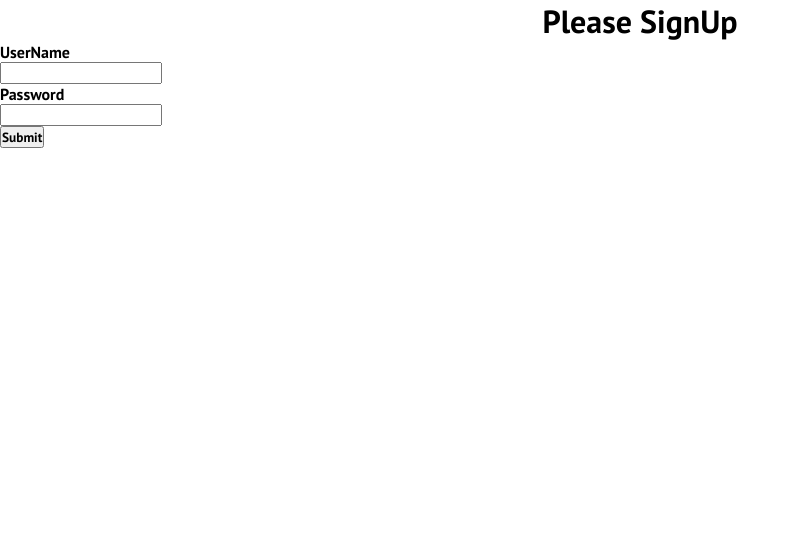
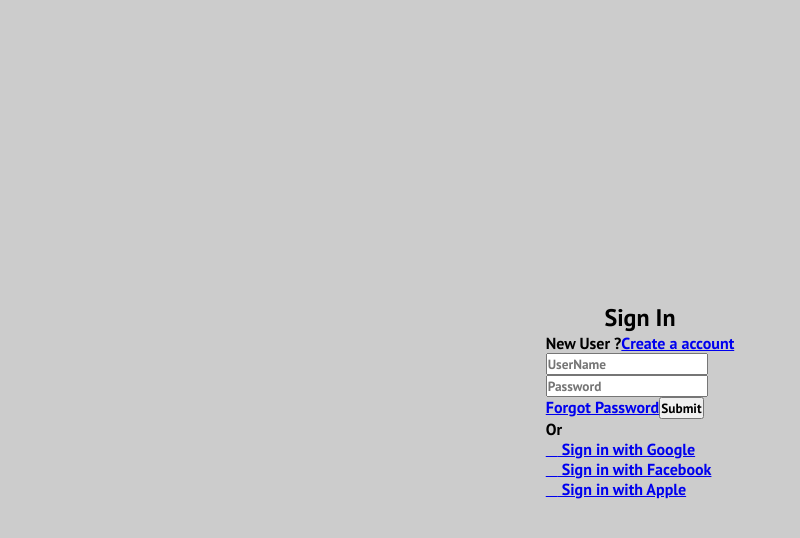
Before and after one commit to JuliaKathariina/TRVL-Web, a React (Create React App) app: page /#/signup in a window 1280 px wide. Shown: the top 538 px of the page, without its empty margins (0-800 px from the left). Built offline with nearby package versions, Linux system fonts and the light colour scheme.

Commit message:
UpdatestyleLogin

```diff
--- a/src/compontens/Pages/Sign-up.js
+++ b/src/compontens/Pages/Sign-up.js
@@ -24,25 +24,92 @@ export default function SignUp({ setToken }) {
     setToken(token);
   };
   return (
-    <div className="wrapper-sign">
-      <h1> Please SignUp</h1>
-      <form onSubmit={handleSubmit}>
-        <label>
-          <p>UserName</p>
-          <input type="text" onChange={(e) => setUserName(e.target.value)} />
+    <main className="main">
+      <div className="container">
+        <section className="wrapper">
+          <div className="heading">
+            <h1 className="text-large"> Sign In</h1>
+            <p className="text-normal">
+              New User ?
+              <span>
+                <a href="#" className="text-links">
+                  Create a account
+                </a>
+              </span>
+            </p>
+          </div>
+
+          <form
+            onSubmit={handleSubmit}
+            action=""
+            name="signin"
+            className="form"
+          >
+            <div className="input-controll">
+              <label for="text" className="input-label" hidden>
+                UserName
               </label>
-        <label>
-          <p> Password</p>
+              <input
+                className="input-flied"
+                type="text"
+                name="text"
+                required
+                id="text"
+                placeholder="UserName"
+                onChange={(e) => setUserName(e.target.value)}
+              />
+            </div>
+            <div className="input-controll">
+              <label for="password" className="input-label" hidden>
+                Password
+              </label>
               <input
                 type="password"
+                name="password"
+                id="password
+                "
+                className="input-field"
+                placeholder="Password"
                 onChange={(e) => setPassword(e.target.value)}
               />
-        </label>
-        <div>
-          <button type="submit"> Submit</button>
+            </div>
+            <div className="input-controll">
+              <a href="#" className="text-links">
+                Forgot Password
+              </a>
+              <button type="submit" className="input-submit">
+                Submit
+              </button>
             </div>
           </form>
+          <div className="striped">
+            <span className="method-line"></span>
+            <span className="striped-text">Or</span>
+            <span className="striped-line"></span>
           </div>
+          <div className="method">
+            <div className="method-controll">
+              <a href="#" className="method-action">
+                <i className="fa-brands fa-google"></i>
+                <span> Sign in with Google</span>
+              </a>
+            </div>
+            <div className="method-controll">
+              <a href="#" className="method-action">
+                <i className="fa-brands fa-facebook-f"></i>
+                <span> Sign in with Facebook</span>
+              </a>
+            </div>
+            <div className="method-controll">
+              <a href="#" className="method-action">
+                <i className="fa-brands fa-apple"></i>
+                <span> Sign in with Apple</span>
+              </a>
+            </div>
+          </div>
+        </section>
+      </div>
+    </main>
   );
 }
 
```
Lines whose indentation alone changed are shown as unchanged.
